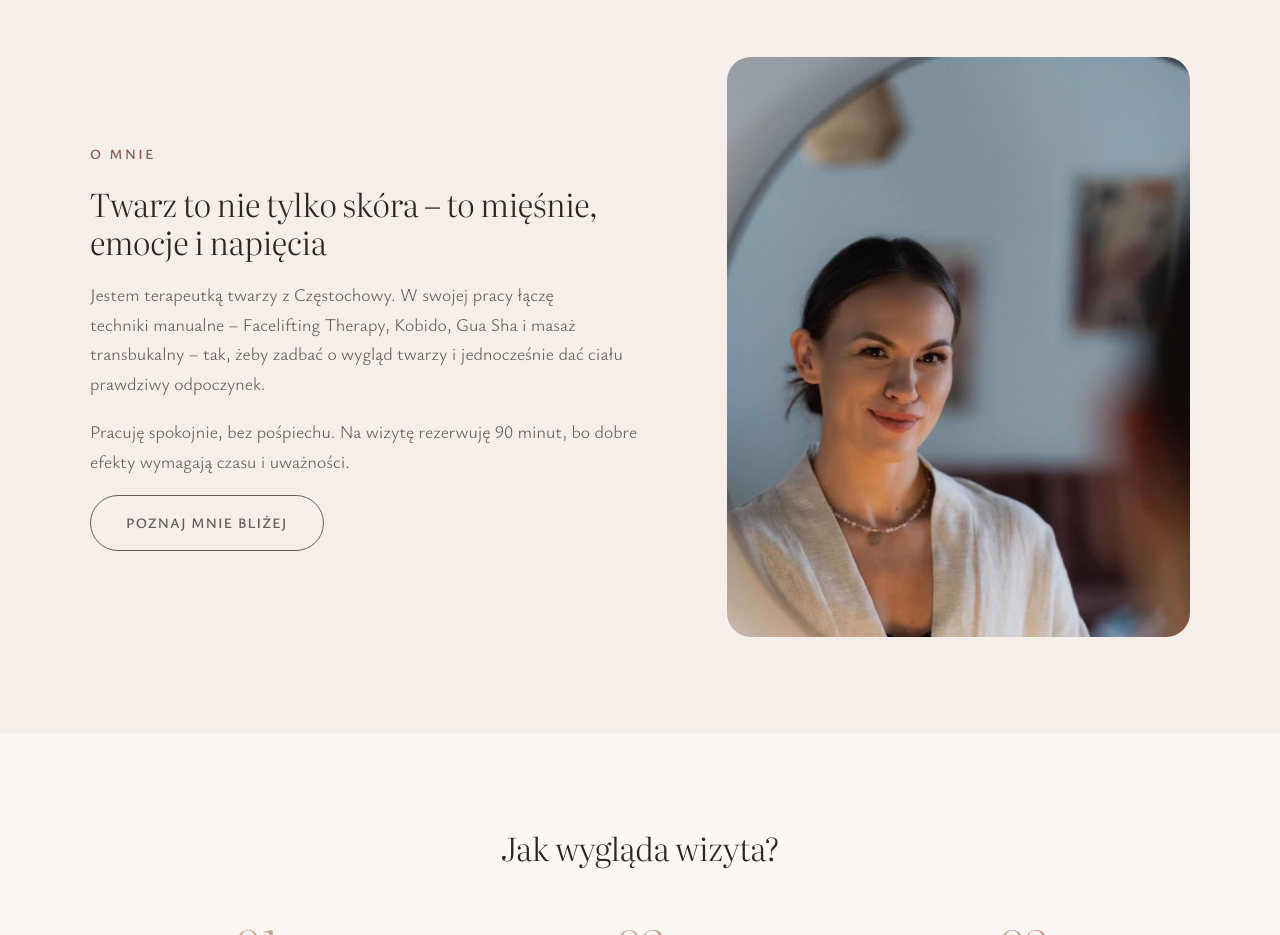
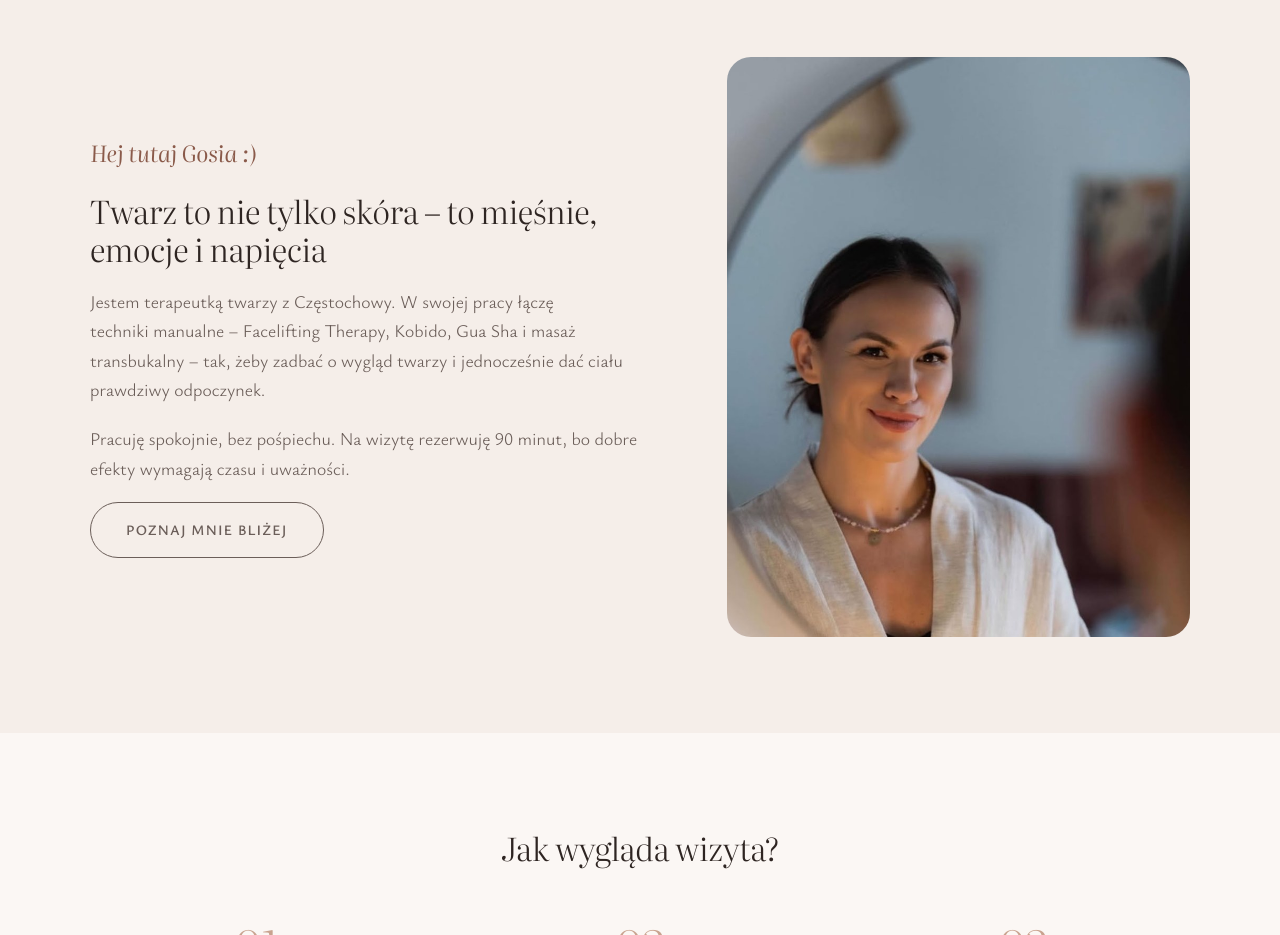
Before and after one commit to onlysukcesmedia-star/terapeutka-twarzy-strona, a plain HTML site: page index.html in a window 1280 px wide. Shown: the part 2520-3455 px from the top of the page. Drawn offline with Linux system fonts and the light colour scheme; files that its build step writes are made by us from their sources.

Commit message:
Sekcja O mnie: nadtytuł 'Hej tutaj Gosia :)'
Co-Authored-By: Claude Opus 5.5 <noreply@anthropic.com>
Claude-Session: https://claude.ai/code/session_017FDSMMqsYzc2gLToHNukPn

```diff
--- a/index.html
+++ b/index.html
@@ -344,6 +344,9 @@ main.wp-block-group > .wp-block-post-content:last-child,main.wp-block-group{marg
 .tt-reviews__track--fbstyle{align-items:flex-start;box-sizing:content-box;transition:height .35s ease;overflow-y:hidden}
 .tt-reviews + .wp-block-buttons,.tt-reviews ~ .wp-block-buttons{margin-top:clamp(18px,3vw,28px)!important}
 </style>
+<style id="tt-hej-css">
+.tt-hej{font-family:var(--wp--preset--font-family--literata,Literata,serif)!important;font-style:italic;font-weight:400!important;letter-spacing:0!important;text-transform:none!important;font-size:clamp(1.15rem,2.2vw,1.4rem)!important}
+</style>
 </head>
 
 <body class="home wp-singular page-template page-template-page-no-title page page-id-11 wp-custom-logo wp-embed-responsive wp-theme-twentytwentyfive">
@@ -519,7 +522,7 @@ main.wp-block-group > .wp-block-post-content:last-child,main.wp-block-group{marg
 <div class="wp-block-group alignfull has-accent-5-background-color has-background has-global-padding is-layout-constrained wp-container-core-group-is-layout-fb469d73 wp-block-group-is-layout-constrained" style="padding-top:var(--wp--preset--spacing--70);padding-right:var(--wp--preset--spacing--50);padding-bottom:var(--wp--preset--spacing--70);padding-left:var(--wp--preset--spacing--50)">
 <div class="wp-block-columns are-vertically-aligned-center is-layout-flex wp-container-core-columns-is-layout-9d733185 wp-block-columns-is-layout-flex">
 <div class="wp-block-column is-vertically-aligned-center is-layout-flow wp-block-column-is-layout-flow" style="flex-basis:55%">
-<p class="has-accent-3-color has-text-color has-small-font-size wp-block-paragraph" style="font-weight:600;letter-spacing:0.18em;text-transform:uppercase">O mnie</p>
+<p class="tt-hej has-accent-3-color has-text-color has-small-font-size wp-block-paragraph" style="font-weight:600;letter-spacing:0.18em;text-transform:none">Hej tutaj Gosia :)</p>
 
 
 
```
